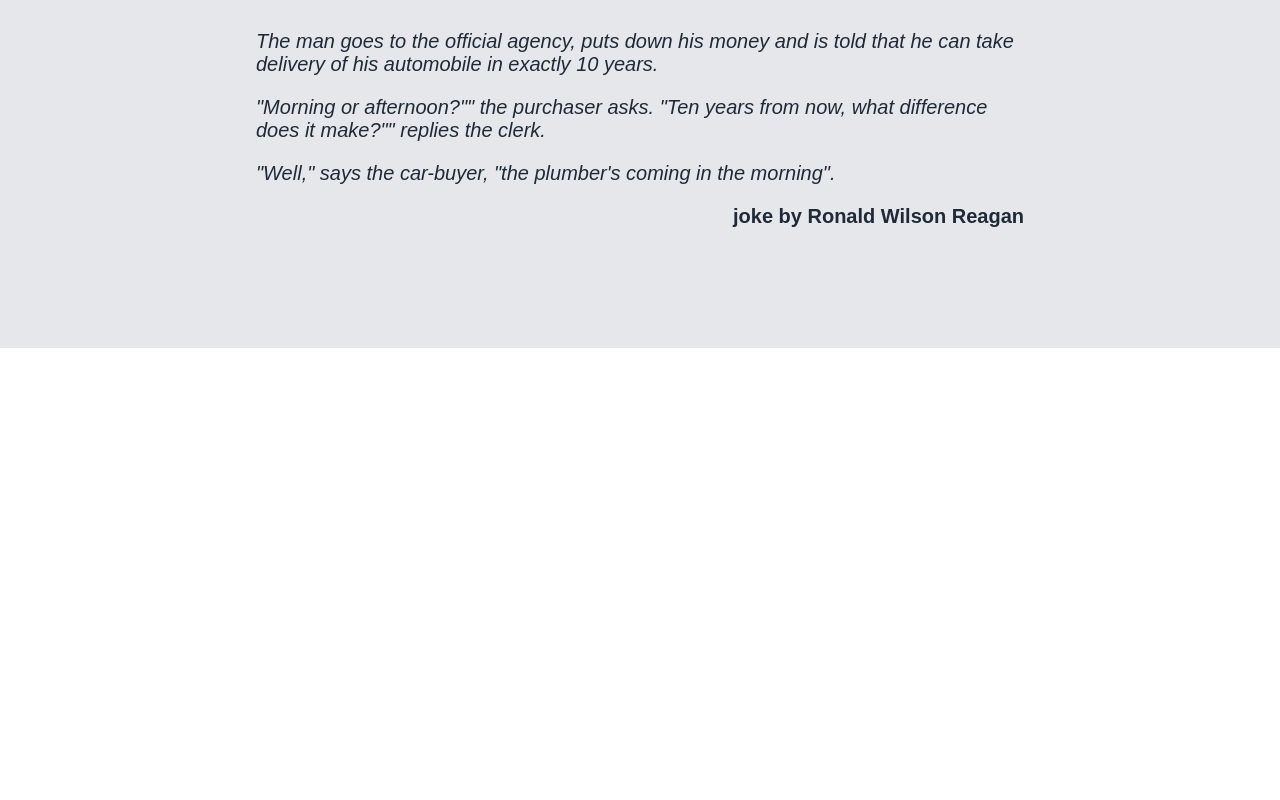
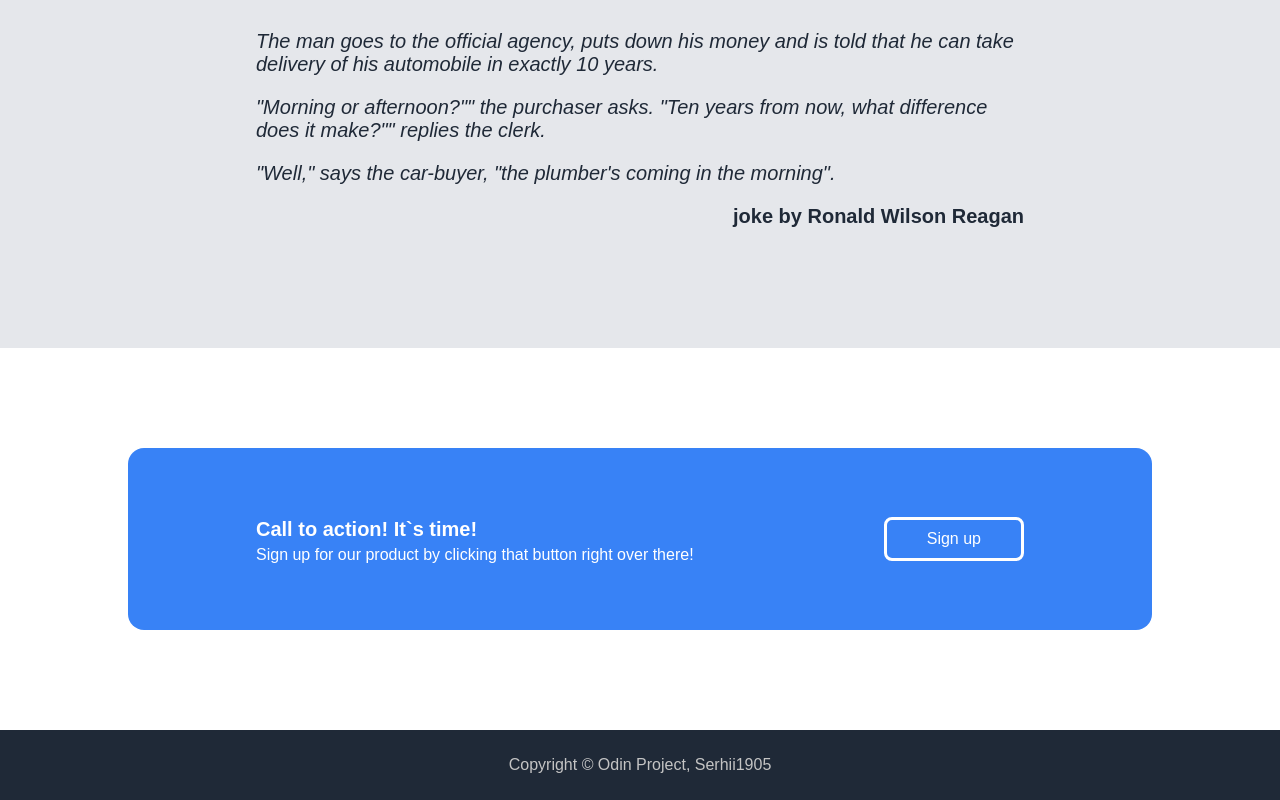
Before and after one commit to Serhii1905/odin-project-landing-page, a plain HTML site: page index.html in a window 1280 px wide. Shown: the part 1034-1834 px from the top of the page. Before the commit the page ends 1382 px from the top, so only its background shows below. Drawn offline with Linux system fonts and the light colour scheme.

Commit message:
Bottom section and footer ready

```diff
--- a/index.html
+++ b/index.html
@@ -54,10 +54,16 @@
             <p>"Well," says the car-buyer, "the plumber's coming in the morning".</p>
             <p class="name">joke by Ronald Wilson Reagan</p>
         </div>
-        <div class="sign-in-window"></div>
+        <div class="sign-up-window">
+            <div class="sign-up-text">
+              <h3>Call to action! It`s time!</h3>
+              <p>Sign up for our product by clicking that button right over there!</p>
+            </div>
+            <a class="sign-up2-button" href="---" rel="noopener noferrer">Sign up</a>
+        </div>
     </div>
     <footer>
-
+        <p>Copyright © Odin Project, Serhii1905</p>
     </footer>
 </body>
 </html>
--- a/styles.css
+++ b/styles.css
@@ -69,6 +69,12 @@ body {
     font-size: 18px;
     padding: 10px 40px;
     border-radius: 8px;
+    text-align: center;
+    transition-duration: 0.3s;
+}
+.sign-up1-button:hover {
+    color: #3882f6;
+    background-color: white;
 }
 .middle {
     font-size: 36px;
@@ -90,6 +96,7 @@ body {
 }
 .infobox p {
     margin-top: 10px;
+    font-size: 16px;
 }
 .infobox img {
     height: 150px;
@@ -111,3 +118,48 @@ body {
     font-weight: 600;
     text-align: right;
 }
+.sign-up-window {
+    width: 60%;
+    display: flex;
+    background-color: #3882f6;
+    color: white;
+    border-radius: 16px;
+    margin: 100px auto;
+    text-align: left;
+    padding: 50px 10%;
+}
+.sign-up-text h3{
+    font-size: 20px;
+    font-weight: 600;
+    margin-bottom: 0px;
+}
+.sign-up-text p {
+    font-size: 16px;
+    font-weight: 300;
+    margin-top: 5px;
+}
+.sign-up2-button {
+    text-decoration: none;
+    color: white;
+    border: 3px solid white;
+    border-radius: 8px;
+    margin-left: auto;
+    font-size: 16px;
+    font-weight: 300;
+    padding: 10px 40px;
+    height: fit-content;
+    text-align: center;
+    align-self: center;
+    white-space: nowrap;
+    transition-duration: 0.3s;
+}
+.sign-up2-button:hover {
+    color: #3882f6;
+    background-color: white;
+}
+footer {
+    background-color: #1f2937;
+    color: rgb(196, 196, 196);
+    padding: 10px 0px;
+    text-align: center;
+}
```
